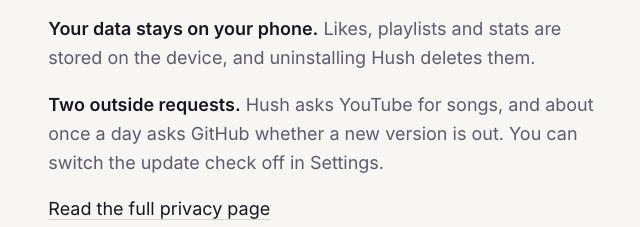
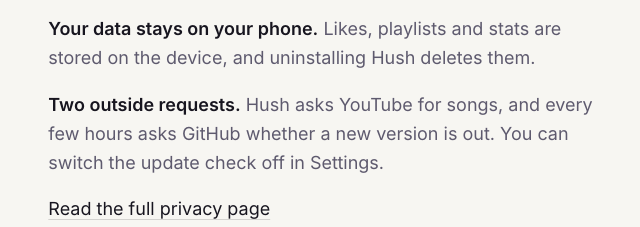
Before and after one commit to mananmadani/HUSH-ANDROID, a plain HTML site: page docs/index.html in a window 1280 px wide. Shown: the part 2502-2729 px from the top of the page, 543-1183 px from the left. Drawn offline with Linux system fonts and the light colour scheme.

Commit message:
Add files via upload

```diff
--- a/docs/index.html
+++ b/docs/index.html
@@ -142,7 +142,7 @@
         <p><b>No account.</b> There is no sign-in and no Google login.</p>
         <p><b>No analytics, ads or crash reporting.</b> Hush has no servers of its own.</p>
         <p><b>Your data stays on your phone.</b> Likes, playlists and stats are stored on the device, and uninstalling Hush deletes them.</p>
-        <p><b>Two outside requests.</b> Hush asks YouTube for songs, and about once a day asks GitHub whether a new version is out. You can switch the update check off in Settings.</p>
+        <p><b>Two outside requests.</b> Hush asks YouTube for songs, and every few hours asks GitHub whether a new version is out. You can switch the update check off in Settings.</p>
         <p><a href="https://github.com/mananmadani/HUSH-ANDROID/blob/main/PRIVACY.md" target="_blank" rel="noopener">Read the full privacy page</a></p>
       </div>
     </div>
```
Also changed, not shown: docs/llms-full.txt.
